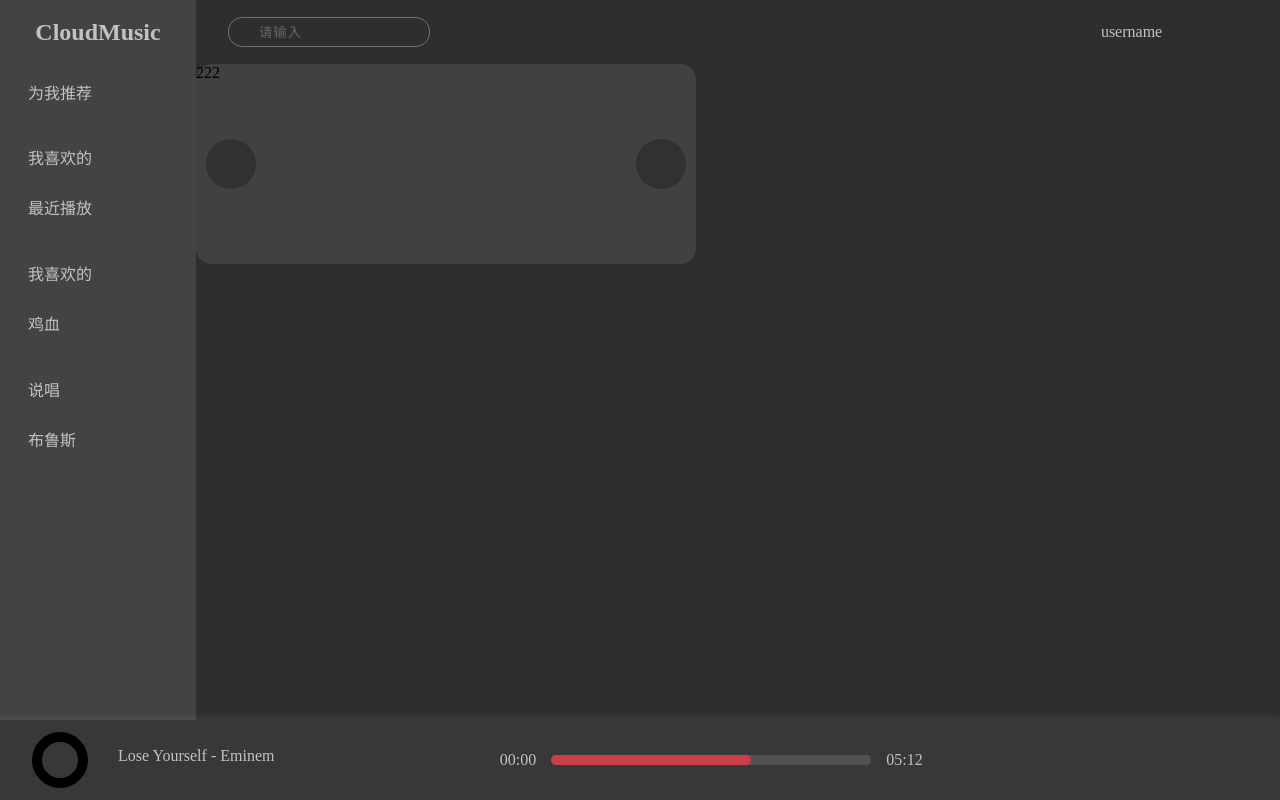
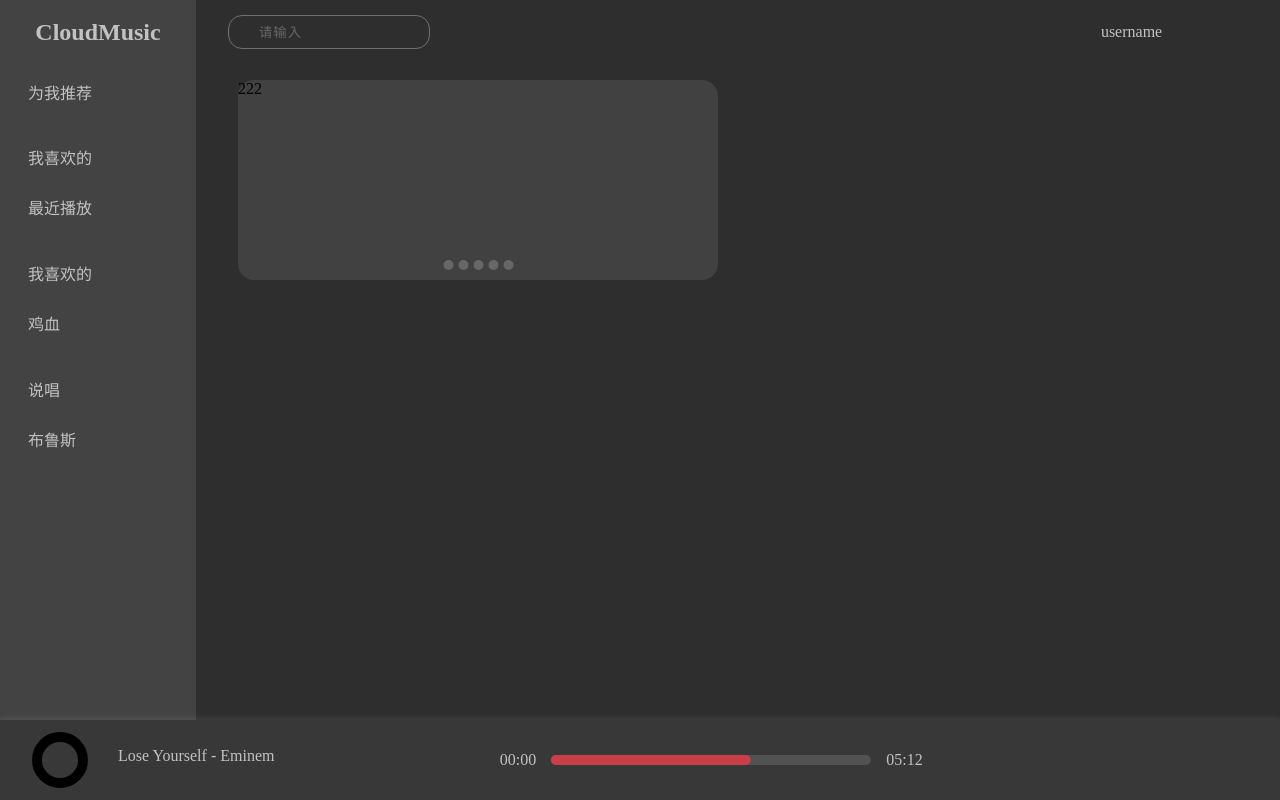
Before and after one commit to p-viki/cloudmusic-vue3-ts, a Vue app: page / in a window 1280 px wide. Built offline with nearby package versions, Linux system fonts and the light colour scheme; a small style sheet from the web is missing.

Commit message:
feat:"完善轮播图"

```diff
--- a/src/components/Input/NavInput.vue
+++ b/src/components/Input/NavInput.vue
@@ -1,5 +1,5 @@
 <template>
-    <div :class="{'input-wrapper':true, 'input-wrapper__active': focusStatus === 'focus'}">
+    <div :class="{'input-wrapper':true, 'input-wrapper__active': focusStatus === 'focus'}" :style="computedStyle">
         <div class="prepend">
             <i class="iconfont icon-search"></i>
         </div>
@@ -17,12 +17,27 @@
 </template>
 
 <script setup>
-import { defineEmits, defineProps, ref } from 'vue';
+import { defineEmits, defineProps, ref, computed } from 'vue';
 const props = defineProps({
   modelValue: String,
-  placeholder: String
+  placeholder: String,
+  height: {
+    type: Number,
+    default() {
+        return 32
+    }
+  }
 });
+
 const emits = defineEmits(['update:modelValue']);
+
+const computedStyle = computed(() => {
+    return {
+        height: `${props.height}px`
+    }
+})
+
+console.log(computedStyle.value);
 
 const focusStatus = ref('blur')
 const handleFocus = (status) => {
@@ -36,7 +51,7 @@ const handleFocus = (status) => {
     display: flex;
     border: 1px solid var(--theme-border-color);
     width: 200px;
-    height: 28px;
+    // height: 28px;
     border-radius: 14px;
 
     .input {
@@ -63,8 +78,9 @@ const handleFocus = (status) => {
         top: 0;
         bottom: 0;
         width: 30px;
-        text-align: center;
-        line-height: 28px;
+        display: flex;
+        align-items: center;
+        justify-content: center;
         color: var(--theme-color);
     }
     &__active {
--- a/src/components/Swiper/index.vue
+++ b/src/components/Swiper/index.vue
@@ -3,11 +3,9 @@
         <div ref="swiperContent" :class="{'swiper-content': true, 'swiper-content__nodrog': !isDragging}" :style="computedContentStyle" draggable>
             <slot></slot>
         </div>
-        <div class="swiper-handle swiper-handle__pre" @click="changeIndex(-1)"></div>
-        <div class="swiper-handle swiper-handle__next" @click="changeIndex(1)"></div>
-        <div class="swiper-pagination">
-
-        </div>
+        <ul class="swiper-pagination" :style="`width: ${itemLength * 15}px;transform: translate(-${itemLength * 15 / 2}px);`"   >
+            <li class="swiper-pagination-item"  v-for="item in itemLength" :key="item" @click="changeTo(item)"></li>
+        </ul>
     </div>
 </template>
 
@@ -23,6 +21,12 @@ const props = defineProps({
     },
     height: {
         type: String,
+    },
+    spaceBetween:  {
+        type: Number,
+        default() {
+            return 20
+        }
     },
     direction: {
         type: String,
@@ -40,13 +44,13 @@ const props = defineProps({
     duration: {
         type: Number,
         default() {
-            return 4000
+            return 3000
         }
     },
     draggable: {
         type: Boolean,
         default() {
-            return false
+            return true
         }
     }
 });
@@ -67,8 +71,13 @@ const activeIndex = ref(0)
 const itemLength = ref(0)
 const swiperContent = ref(null)
 const beforeOffset = ref(0)
+
+const changeTo = (index) => {
+    activeIndex.value = index - 1
+    swiperContent.value.style.transform = `translate(-${activeIndex.value * props.width}px)`
+    beforeOffset.value = -activeIndex.value * props.width
+}
 const changeIndex = (step) => {
-    console.log(activeIndex.value === itemLength.value);
     if ((activeIndex.value === 0 && step < 0) || (activeIndex.value === itemLength.value - 1 && step > 0)) {
         return
     }
@@ -92,8 +101,9 @@ const initSwiper = () => {
 
     for(let item of items) {
         item.style = `
-            width: ${props.width ? props.width + 'px' : '100%'};
+            width: ${props.width ? props.width - props.spaceBetween + 'px' : '100%'};
             height: ${props.height + 'px'};
+            margin: 0 ${props.spaceBetween / 2}px;
             display: flex;
             justify-content: center;
             align-items: center;
@@ -102,15 +112,24 @@ const initSwiper = () => {
     }
 
     if (props.autoplay) {
-        autoplayTimer.value = setInterval(() => {
-            changeIndex(1)
-        }, props.duration)
+        const setTimer = (duration) => {
+            autoplayTimer.value = setInterval(() => {
+                console.log(autoplayTimer.value);
+                changeIndex(1)
+            }, duration)
+        }
+        swiperContent.value.addEventListener('mouseenter', () => {
+            clearInterval(autoplayTimer.value)
+        })
+        swiperContent.value.addEventListener('mouseleave', () => {
+            setTimer(props.duration)
+        })
+        setTimer(props.duration)
     }
     if (props.draggable) {
         swiperContent.value.addEventListener('mousedown', (event) => {
         isDragging.value = true
         startX.value = event.clientX - swiperContent.value.offsetLeft
-
         const onMouseMove = (event) => {
             if (!isDragging.value) return;
             const x = event.clientX - startX.value;
@@ -147,15 +166,13 @@ onMounted(() => {
 
 <style lang="less" scoped>
 .swiper {
-
     &-wrapper {
         overflow: hidden;
         position: relative;
-
     }
     &-content {
         display: flex;
-        cursor: grab;
+        cursor: pointer;
 
     }
     &-content__nodrog{
@@ -177,6 +194,24 @@ onMounted(() => {
             right: 10px;
         }
     }
+    &-pagination {
+
+        position: absolute;
+        bottom: 10px;
+        left: 50%;
+        display: flex;
+        justify-content: space-around;
+        &-item {
+            width: 10px;
+            height: 10px;
+            border-radius: 5px;
+            background: rgba(255, 255, 255, 0.2);
+            cursor: pointer;
+            &:hover {
+                background: rgba(255, 255, 255, 0.5);
+            }
+        }
+    }
 
 }
 </style>
--- a/src/pages/trending.vue
+++ b/src/pages/trending.vue
@@ -31,6 +31,7 @@ import swiper from "../components/Swiper/index.vue";
 <style lang="less" scoped>
 .trend-wrapper {
     min-height: 100%;
+    padding: 16px 32px;
     .swiper-item-content {
         width: 100%;
         height: 100%;
```
